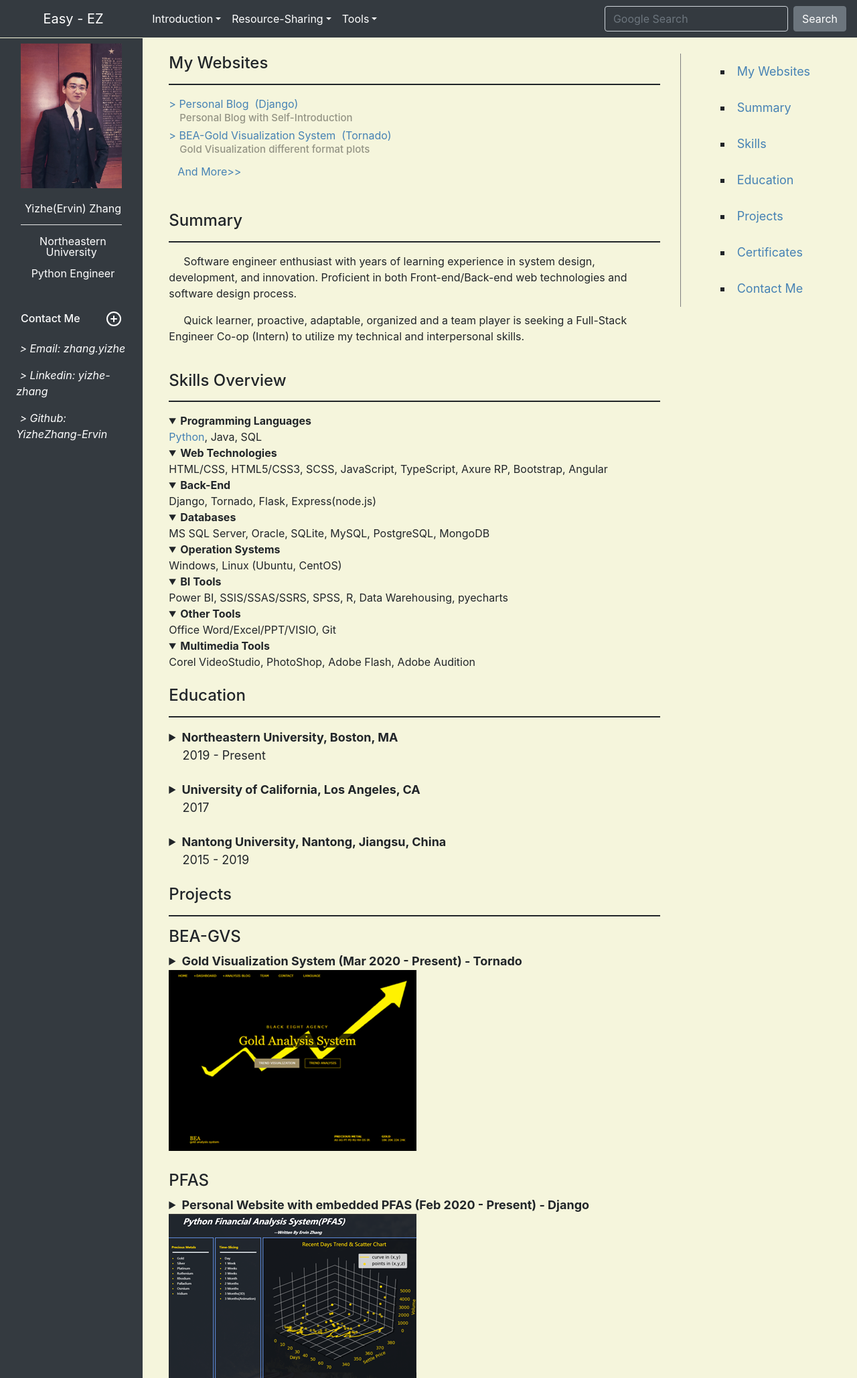
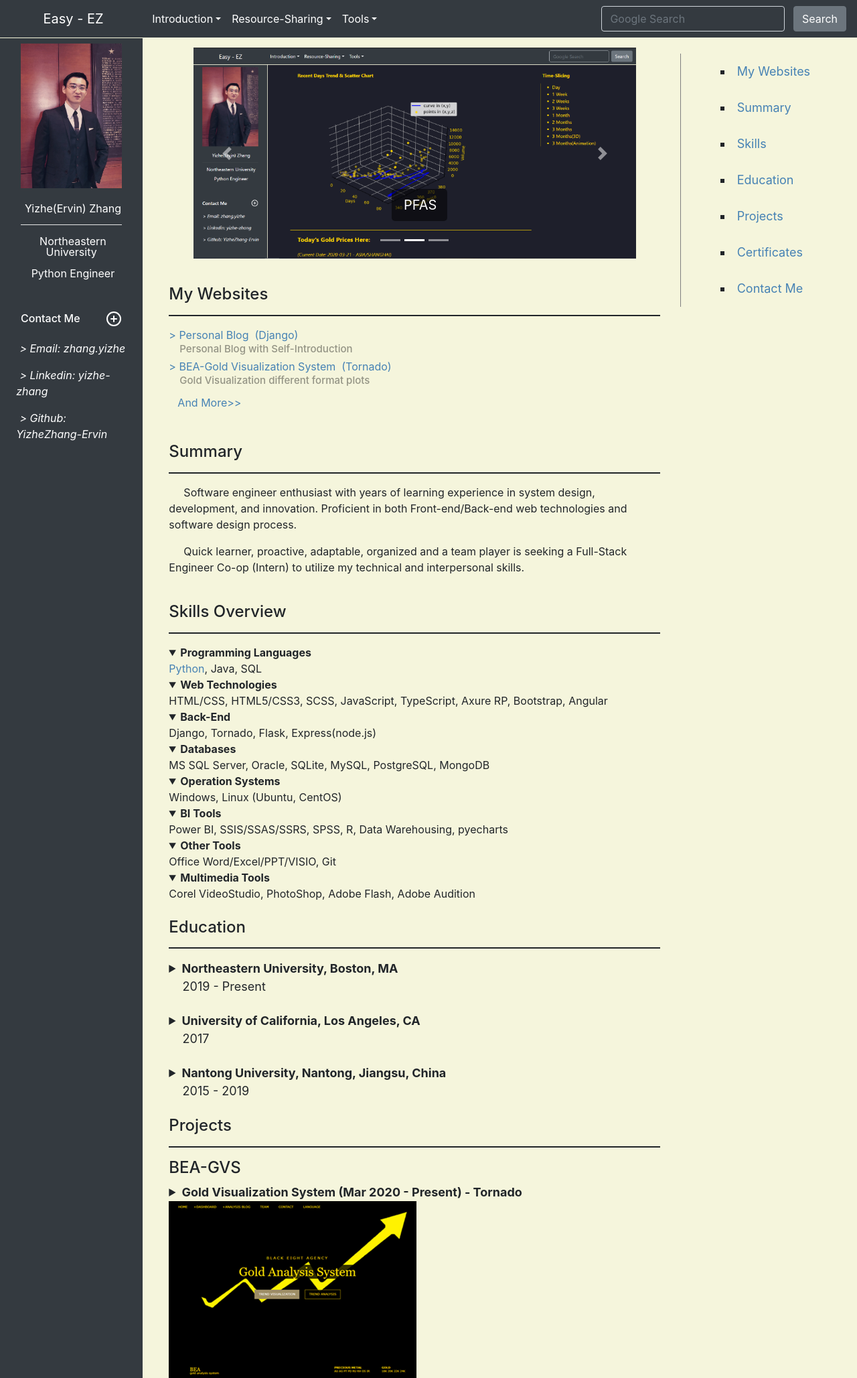
Before and after one commit to YizheZhang-Ervin/EasyEZ_V2, a Django app: page / in a window 1280 px wide. Shown: the top 2057 px of the page at 67% size. Run offline with Django 3.2, Linux system fonts and the light colour scheme; some libraries are stand-ins or nearby versions.

Commit message:
add carousel

```diff
--- a/Blog/templates/article.html
+++ b/Blog/templates/article.html
@@ -3,7 +3,7 @@
 {% block title %}Introduction{% endblock %}
 
 {% block content %}
-<main id="main001" role="main" class="col-md-9 ml-sm-auto col-lg-10 px-4">
+<main id="main001" role="main" class="col-md-10 ml-sm-auto col-lg-10 px-4">
     <div class="container">
         <div class="row">
             <div class="col-9">
@@ -12,7 +12,7 @@
                     <p>Content:{{a.content}}</p>
                 {% endfor %}
             </div>
-            <div class="col-3">
+            <div class="col-3 d-none d-md-block">
                 {% for a in article %}
                     <li>{{a.title}}</li>
                 {% endfor %}
--- a/Blog/templates/fullstack.html
+++ b/Blog/templates/fullstack.html
@@ -3,7 +3,7 @@
 {% block title %}Full Stack{% endblock %}
 
 {% block content %}
-<main id="main001" role="main" class="col-md-9 ml-sm-auto col-lg-10 px-4">
+<main id="main001" role="main" class="col-md-10 ml-sm-auto col-lg-10 px-4">
     <div class="container">
         <div class="row">
             <div class="col-9">
@@ -66,7 +66,7 @@
                 <p>PyCharm, Notepad++, Sublime, VS code, ipynb</p>
                 <br>
             </div>
-            <div class="col-3">
+            <div class="col-3 d-none d-md-block">
                 <br>
                 <ul class="menu_ul">
                     <li class="menu_li"><a href="#t1">Top Skills</a></li>
--- a/Blog/templates/header.html
+++ b/Blog/templates/header.html
@@ -43,7 +43,7 @@
                         </div>
                     </li>
                 </ul>
-                <form class="form-inline my-2 my-lg-0" action="http://www.google.com/search" method="get" target="_blank">
+                <form class="form-inline my-2 my-lg-0 d-none d-lg-block" action="http://www.google.com/search" method="get" target="_blank">
                     <input name=q class="form-control mr-sm-2 bg-dark" type="text" placeholder="Google Search" aria-label="Search" style="color:white;" maxlength="255">
                     <button class="btn btn-secondary my-2 my-sm-0" type="submit">Search</button>
                 </form>
--- a/Blog/templates/introduction.html
+++ b/Blog/templates/introduction.html
@@ -3,11 +3,52 @@
 {% block title %}Introduction{% endblock %}
 
 {% block content %}
-<main id="main001" role="main" class="col-md-9 ml-sm-auto col-lg-10 px-4">
+<main id="main001" role="main" class="col-md-10 ml-sm-auto col-lg-10 px-4">
     <div class="container">
         <div class="row">
             <div class="col-9">
                 <div id="div001">
+                    <div id="myCarousel" class="carousel slide" data-ride="carousel" style="width:90%;margin:2% auto;text-align:center;">
+                        <ol class="carousel-indicators">
+                            <li data-target="#myCarousel" data-slide-to="0" class=""></li>
+                            <li data-target="#myCarousel" data-slide-to="1" class="active"></li>
+                            <li data-target="#myCarousel" data-slide-to="2" class=""></li>
+                        </ol>
+                        <div class="carousel-inner">
+                            <div class="carousel-item">
+                                <img width="100%" src="{% static 'img/bea-gvs-crs.png'%}">
+                                <div class="container">
+                                    <div class="carousel-caption text-left">
+                                        <p><a class="btn btn-lg bgc_black" href="#" role="button">GVS</a></p>
+                                    </div>
+                                </div>
+                            </div>
+                            <div class="carousel-item active">
+                                <img width="100%" src="{% static 'img/pfas-crs.png'%}">
+                                <div class="container">
+                                    <div class="carousel-caption">
+                                        <p><a class="btn btn-lg bgc_black" href="#" role="button">PFAS</a></p>
+                                    </div>
+                                </div>
+                            </div>
+                            <div class="carousel-item">
+                                <img width="100%" src="{% static 'img/hnas.png'%}">
+                                <div class="container">
+                                    <div class="carousel-caption">
+                                        <p><a class="btn btn-lg bgc_black" href="#" role="button">HNAS</a></p>
+                                    </div>
+                                </div>
+                            </div>
+                        </div>
+                        <a class="carousel-control-prev" href="#myCarousel" role="button" data-slide="prev">
+                          <span class="carousel-control-prev-icon" aria-hidden="true"></span>
+                          <span class="sr-only">Previous</span>
+                        </a>
+                        <a class="carousel-control-next" href="#myCarousel" role="button" data-slide="next">
+                          <span class="carousel-control-next-icon" aria-hidden="true"></span>
+                          <span class="sr-only">Next</span>
+                        </a>
+                    </div>
                     <br>
                     <!-- Title -->
                     <h4 id="p0">My Websites</h4>
@@ -165,7 +206,7 @@
                     </form>
                 </div>
             </div>
-            <div class="col-3">
+            <div class="col-3 d-none d-md-block">
                 <br>
                 <ul class="menu_ul">
                     <li class="menu_li"><a href="#p0">My Websites</a></li>
--- a/static/css/common.css
+++ b/static/css/common.css
@@ -54,6 +54,11 @@
     color:black!important;
 }
 
+.bgc_black{
+    background-color:rgba(0,0,0,0.5)!important;
+    color:white!important;
+}
+
 .margin_bottom{
     margin-bottom:20px!important;
 }
```
Also changed, not shown: Blog/templates/pfas.html (+10 -10 lines), static/img/bea-gvs-crs.png (added), static/img/hnas.png (added), static/img/pfas-crs.png (added).
